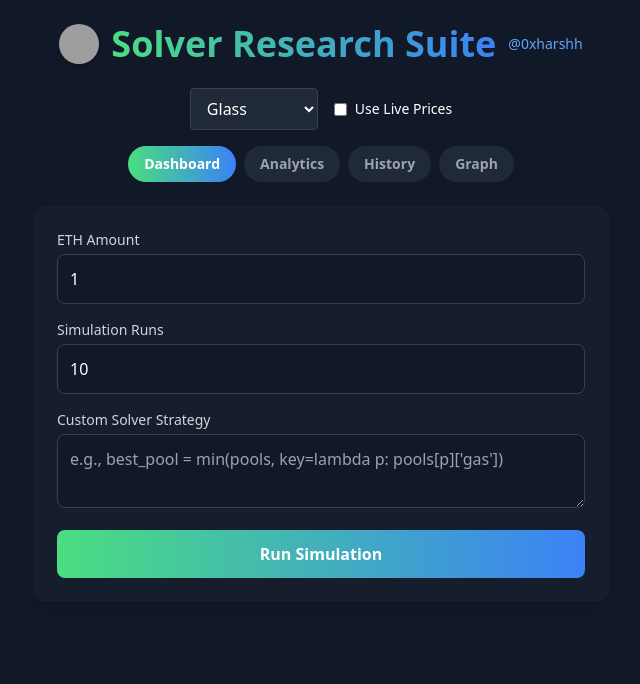
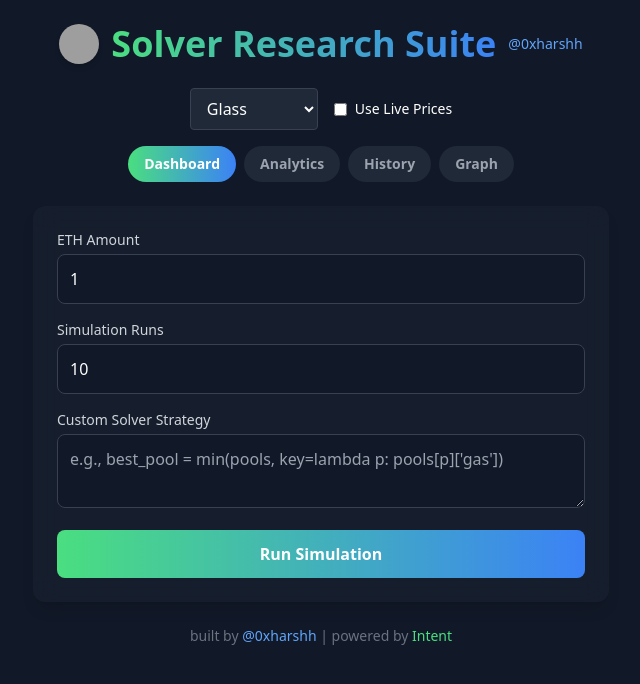
Before and after one commit to Harsh-eth/solver, a Next.js app: page / in a window 1280 px wide. Shown: the top 684 px of the page, without its empty margins (319-959 px from the left). Built offline with nearby package versions, Linux system fonts and the light colour scheme; grey boxes are pictures that could not be loaded.

Commit message:
Update index.js

```diff
--- a/pages/index.js
+++ b/pages/index.js
@@ -440,6 +440,9 @@ export default function Home() {
           </Tab.Panel>
         </Tab.Panels>
       </Tab.Group>
+<footer className="text-center text-gray-500 text-sm mt-6">
+  built by <a href="https://twitter.com/0xharshh" className="text-blue-400 hover:underline">@0xharshh</a> | powered by <span className="text-green-400">Intent</span>
+</footer>
     </div>
   );
 }
```
